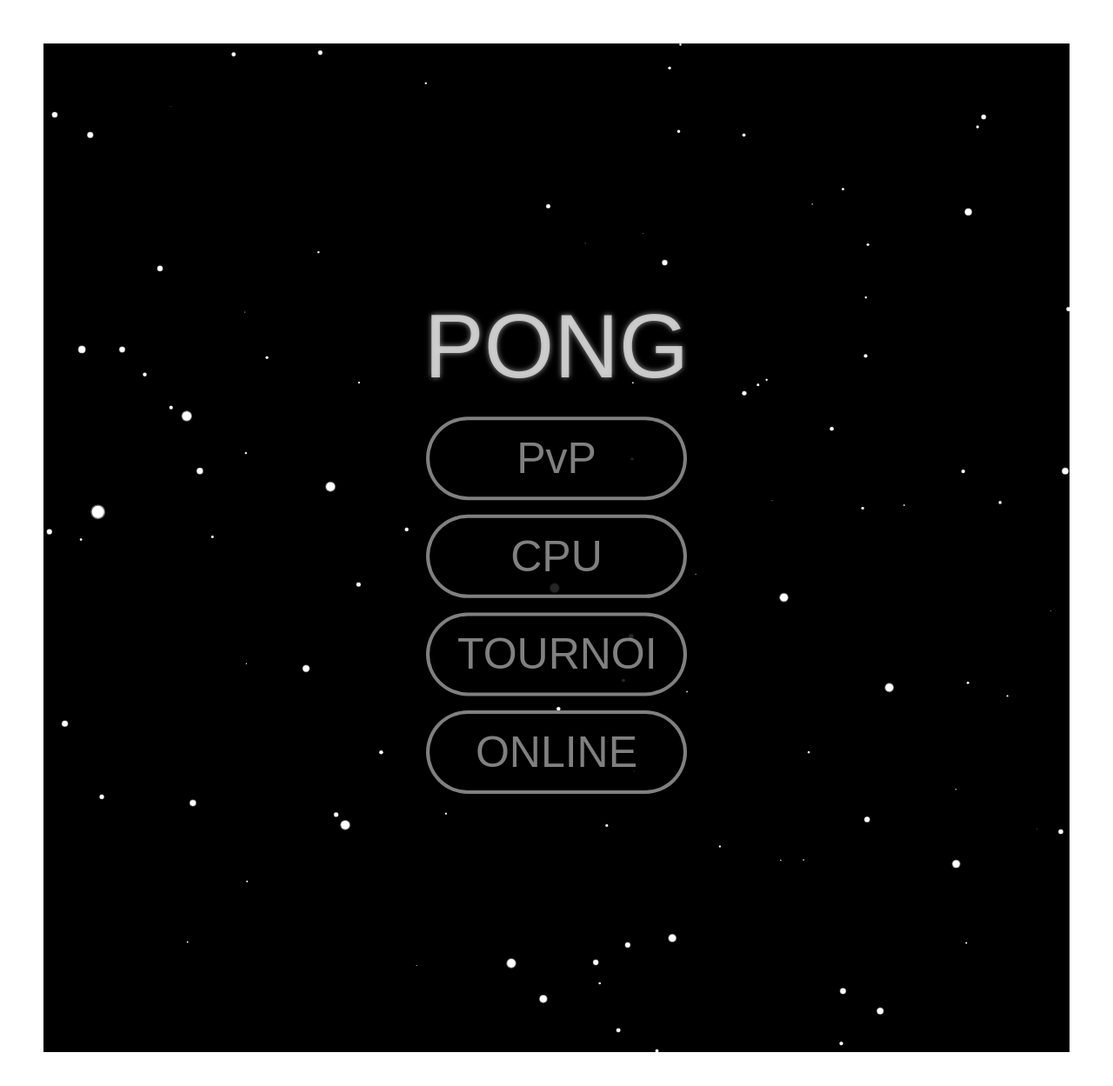
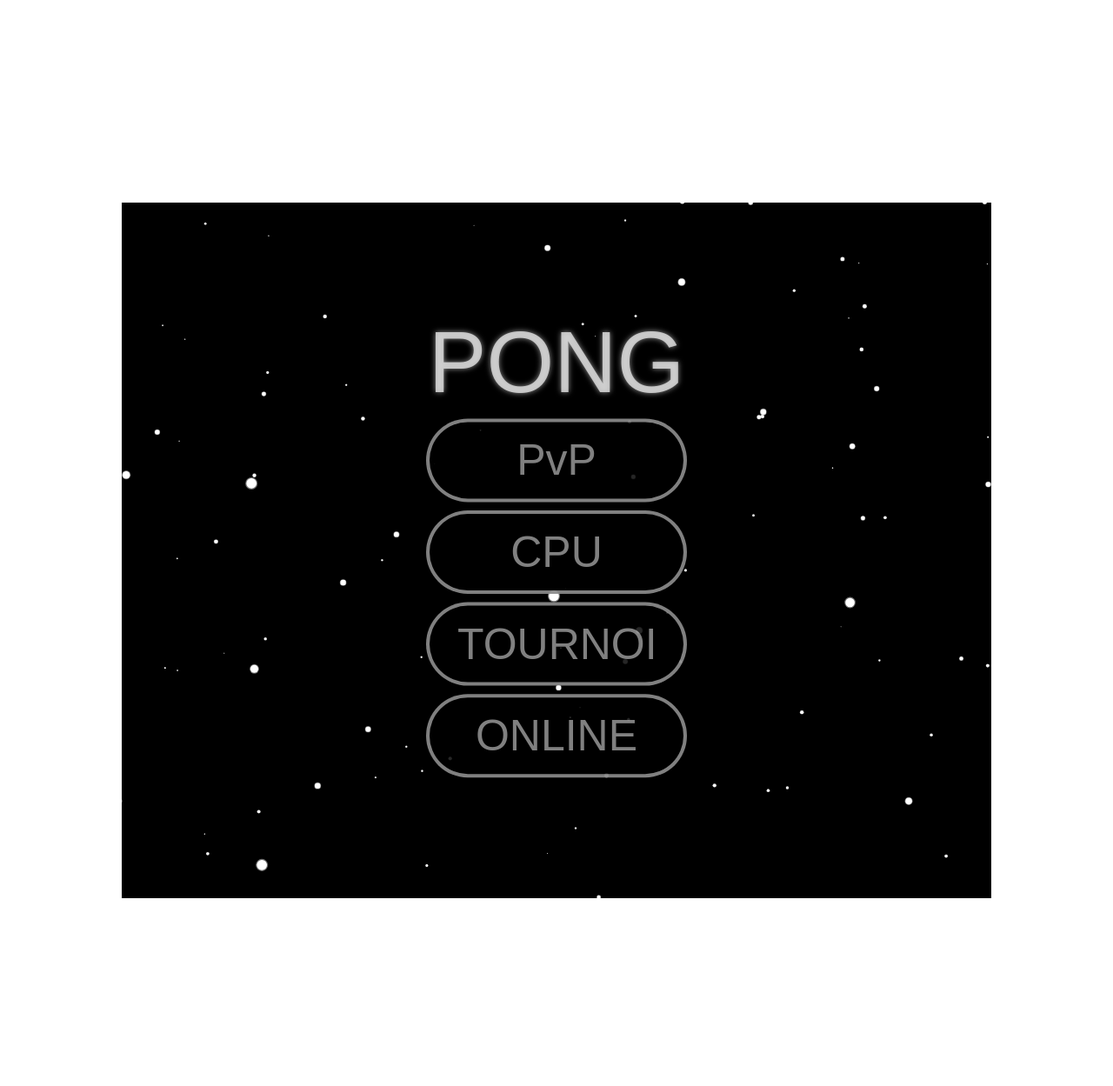
Before and after one commit to ritberg/ft_transcendence, a Django app: page /pong/ in a window 1280 px wide. Shown: the top 1249 px of the page at 87% size. Run offline with Django 4.2, Linux system fonts and the light colour scheme.

Commit message:
Changed game window physics

```diff
--- a/app/home_page/static/home_page/pong.js
+++ b/app/home_page/static/home_page/pong.js
@@ -68,9 +68,9 @@ function updatePos(time_diff) {
 
   paddle_y1 += paddle_speed_y1 * time_diff;
   paddle_y2 += paddle_speed_y2 * time_diff;
-	if (paddle_y1 < 10 || paddle_y1 > 955)
+	if (paddle_y1 < 10 || paddle_y1 > game.height - 200 - 10)
 		paddle_y1 -= paddle_speed_y1 * time_diff;
-	if (paddle_y2 < 10 || paddle_y2 > 955)
+	if (paddle_y2 < 10 || paddle_y2 > game.height - 200 - 10)
 		paddle_y2 -= paddle_speed_y2 * time_diff;
 
 	ball_x += ball_speed * Math.cos(ball_angle) * time_diff;
@@ -78,7 +78,7 @@ function updatePos(time_diff) {
 	// if ((ball_y < 0 && ball_angle > Math.PI || ball_angle < 0) || (ball_y + ball_length > game.height && ball_angle < Math.PI && ball_angle > 0))
 	if (ball_y < 0 || ball_y > game.height - ball_length)
 		ball_angle = 2 * Math.PI - ball_angle;
-	if ((ball_y >= paddle_y1 - ball_length && ball_y <= paddle_y1 + 200 && ball_x <= 50 && ball_x >= 20 && ball_angle > Math.PI / 2 && ball_angle < Math.PI * 1.5) || (ball_y >= paddle_y2 - 25 && ball_y <= paddle_y2 + 200 && ball_x + ball_length >= 1130 && ball_x <= 1160 && (ball_angle < Math.PI / 2 || ball_angle > Math.PI * 1.5))) {
+	if ((ball_y >= paddle_y1 - ball_length && ball_y <= paddle_y1 + 200 && ball_x <= 50 && ball_x >= 20 && ball_angle > Math.PI / 2 && ball_angle < Math.PI * 1.5) || (ball_y >= paddle_y2 - 25 && ball_y <= paddle_y2 + 200 && ball_x + ball_length >= 950 && ball_x <= 980 && (ball_angle < Math.PI / 2 || ball_angle > Math.PI * 1.5))) {
 		ball_angle = bounceAngle(ball_angle, ball_x, ball_y, ball_length, paddle_y1, paddle_y2);
 		if (Math.floor(Math.random() * speed_acc) == 1)
 			ball_speed *= 1.1;
@@ -147,7 +147,7 @@ function draw() {
 	// ctx.fillText("Paddle Bounces: " + paddle_bounces, 20, 50);
   ctx.fillStyle = "rgb(255, 255, 255)";
   ctx.fillRect(20, paddle_y1, 30, 200);
-  ctx.fillRect(1130, paddle_y2, 30, 200);
+  ctx.fillRect(950, paddle_y2, 30, 200);
 	ctx.beginPath();
 	ctx.fillRect(ball_x, ball_y, ball_length, ball_length);
 	ctx.fill();
@@ -206,8 +206,8 @@ const ctx_stars = game.getContext("2d");
 
 let delta = 1.5;
 const InitCanvas = () => {
-	game_.style.position = "fixed";
-	game_.setAttribute("width", `1180px`);
+	// game_.style.position = "fixed";
+	game_.setAttribute("width", `1000px`);
 	ctx_stars.clearRect(0, 0, _game_.width, _game_.height);
 };
 
--- a/app/home_page/templates/pong.html
+++ b/app/home_page/templates/pong.html
@@ -12,10 +12,11 @@ body {
 	margin: 0;
 	padding: 0;
 }
-	.canvas {
-		position: relative;
-		top: 50px;
-		left: 50px;
+	.canvas-container {
+		position: fixed;
+		top: 50%;
+		left: 50%;
+		transform: translate(-50%, -50%);
 	}
 	#game {
 		background-color: black;
@@ -30,9 +31,9 @@ body {
 		font-size: 100px;
 		position: absolute;
 		text-align: center;
-		top: 30%;
+		top: 50%;
 		left: 50%;
-		transform: translate(-50%, -35%);
+		transform: translate(-50%, -240%);
 		animation: text-shadow 3s infinite;
 	}
 	.gamemode-button {
@@ -53,24 +54,24 @@ body {
 		animation: hover-shadows 1s ease-in-out infinite;
 	}
 	#pvp-mode {
-		top: 40%;
+		top: 50%;
 		left: 50%;
-		transform: translate(-50%, -30%);
+		transform: translate(-50%, -160%);
 	}
 	#cpu-mode {
 		top: 50%;
 		left: 50%;
-		transform: translate(-50%, -45%);
+		transform: translate(-50%, -50%);
 	}
 	#tournoi-mode {
-		top: 60%;
+		top: 50%;
 		left: 50%;
-		transform: translate(-50%, -60%);
+		transform: translate(-50%, 60%);
 	}
 	#online-mode {
-		top: 70%;
+		top: 50%;
 		left: 50%;
-		transform: translate(-50%, -75%);
+		transform: translate(-50%, 170%);
 	}
 	@keyframes text-shadow {
 		0% {
@@ -78,7 +79,6 @@ body {
 		}
 		50% {
 			color: lightgrey;
-			font-size: 105px;
 			text-shadow: lightgrey 0 0 10px;
 		}
 	}
@@ -92,12 +92,14 @@ body {
 	}
 	</style>
 	<body>
-		<canvas class="canvas" id="game" width="1180" height="1160"></canvas>
+		<div class="canvas-container">
+			<canvas id="game" width="1000" height="800"></canvas>
 			<div id="title">PONG</div>
 			<button class="gamemode-button" id="pvp-mode">PvP</button>
 			<button class="gamemode-button" id="cpu-mode">CPU</button>
 			<button class="gamemode-button" id="tournoi-mode">TOURNOI</button>
 			<button class="gamemode-button" id="online-mode">ONLINE</button>
 			<script src="{% static 'home_page/pong.js' %}"></script>
+		</div>
 	</body>
 </html>
```
Lines whose indentation alone changed are shown as unchanged.
